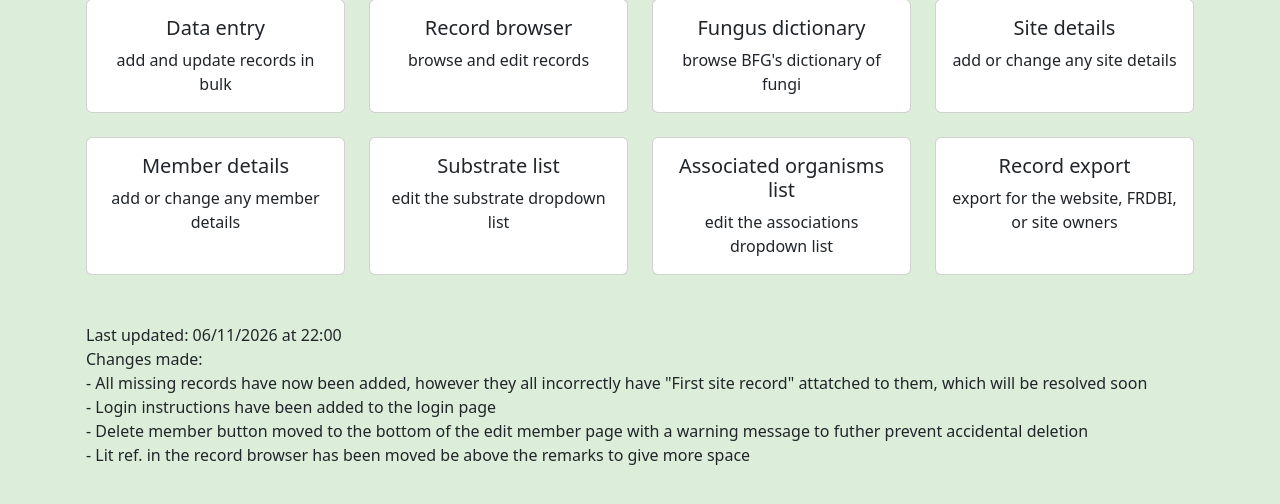
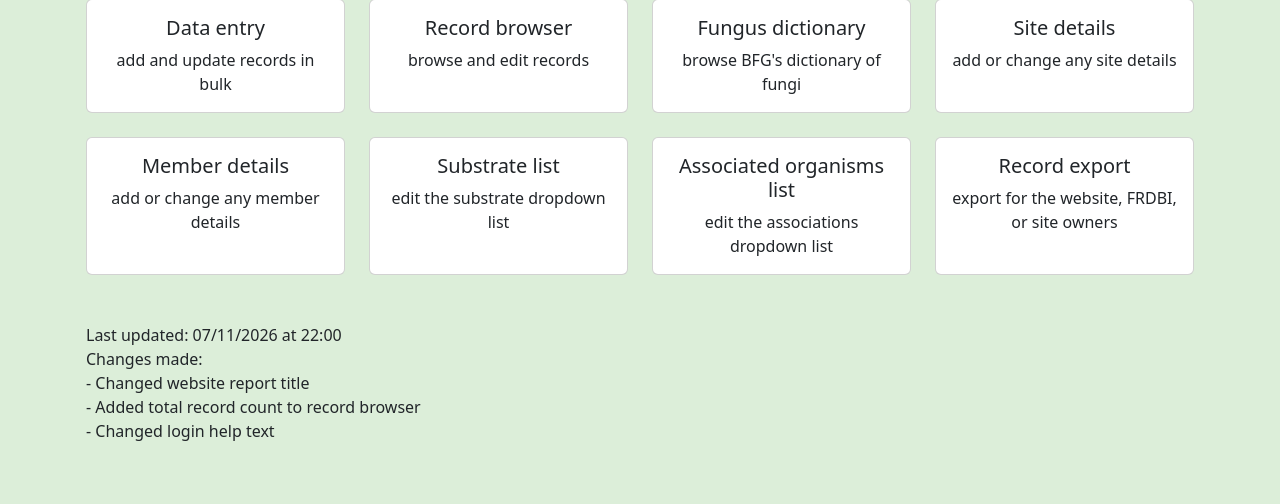
Before and after one commit to Excess10n/BFG-Database-Manager, a Django app: page / in a window 1280 px wide. Shown: the part 213-717 px from the top of the page. Run offline with Django 5.2, Linux system fonts and the light colour scheme; the visitor is signed in with stand-in values (Sample User, id 1).

Commit message:
general release changes 10

```diff
--- a/djangoProject/managementApp/templates/dataManager/recordBrowse.html
+++ b/djangoProject/managementApp/templates/dataManager/recordBrowse.html
@@ -17,6 +17,8 @@
     {% crispy form %}
 </form>
 <datalist id="fungusList"></datalist>
+<br/><br/>
+<p>Total record count: <b>{{length}}</b>&nbsp;&nbsp;&nbsp;&nbsp;Total species count: <b>{{species}}</b></p>
 <br/>
 <nav aria-label="...">
     <ul class="pagination">
@@ -183,7 +185,7 @@
 {% endfor %}
 </div>
 <br/><br/>
-<p>Total species count: <b>{{species}}</b></p>
+<p>Total record count: <b>{{length}}</b>&nbsp;&nbsp;&nbsp;&nbsp;Total species count: <b>{{species}}</b></p>
 <br/>
 <nav aria-label="...">
     <ul class="pagination">
--- a/djangoProject/managementApp/templates/index.html
+++ b/djangoProject/managementApp/templates/index.html
@@ -27,12 +27,11 @@
 <br/><br/>
 {% if isManager %}
 <p>
-    Last updated: 06/11/2026 at 22:00<br/>
+    Last updated: 07/11/2026 at 22:00<br/>
     Changes made:<br/>
-    - All missing records have now been added, however they all incorrectly have "First site record" attatched to them, which will be resolved soon<br/>
-    - Login instructions have been added to the login page<br/>
-    - Delete member button moved to the bottom of the edit member page with a warning message to futher prevent accidental deletion<br/>
-    - Lit ref. in the record browser has been moved be above the remarks to give more space<br/>
+    - Changed website report title<br/>
+    - Added total record count to record browser<br/>
+    - Changed login help text<br/>
 </p>
 {% else %}
 <p><b>Remember:</b> change your password in account settings if this is your first time logging in!</p>
--- a/djangoProject/managementApp/views.py
+++ b/djangoProject/managementApp/views.py
@@ -974,7 +974,7 @@ def RecordBrowseView(request):
 
     param += f"&order={order}"
 
-    context = {"records": records, "param": param, "form": form, "page": page, "expand": expand, "isManager": isManager, "species": species}
+    context = {"records": records, "param": param, "form": form, "page": page, "expand": expand, "isManager": isManager, "species": species, "length": length}
     return render(request, 'dataManager/recordBrowse.html', context)
 
 def RecordEditSingle(request, id):
@@ -2203,7 +2203,7 @@ def ExportReport(request):
     date = datetime.datetime.strptime(date, "%Y-%m-%d").strftime("%d/%m/%Y")
 
     # NEW
-    output = r'{\rtf1\ansi\deff0{\fonttbl{\f0\froman Arial;}}\paperw16836\paperh11904\margl567\margr792\margt284\margb188\gutter0\sectd\lndscpsxn{\pard \qc \f0 \fs16 \sa400 \li0 \fi0 \outlinelevel1 \b \fs28 BFG Fungi Walk at '
+    output = r'{\rtf1\ansi\deff0{\fonttbl{\f0\froman Arial;}}\paperw16836\paperh11904\margl567\margr792\margt284\margb188\gutter0\sectd\lndscpsxn{\pard \qc \f0 \fs16 \sa400 \li0 \fi0 \outlinelevel1 \b \fs28 BFG Walk at '
     output += site.name
     output += r'\u160 ?\u160 ?\u160 ?\u160 ?\u160 ?\u160 ?'
     output += str(date)
```
Also changed, not shown: djangoProject/managementApp/templates/registration/login.html (+4 -3 lines).
